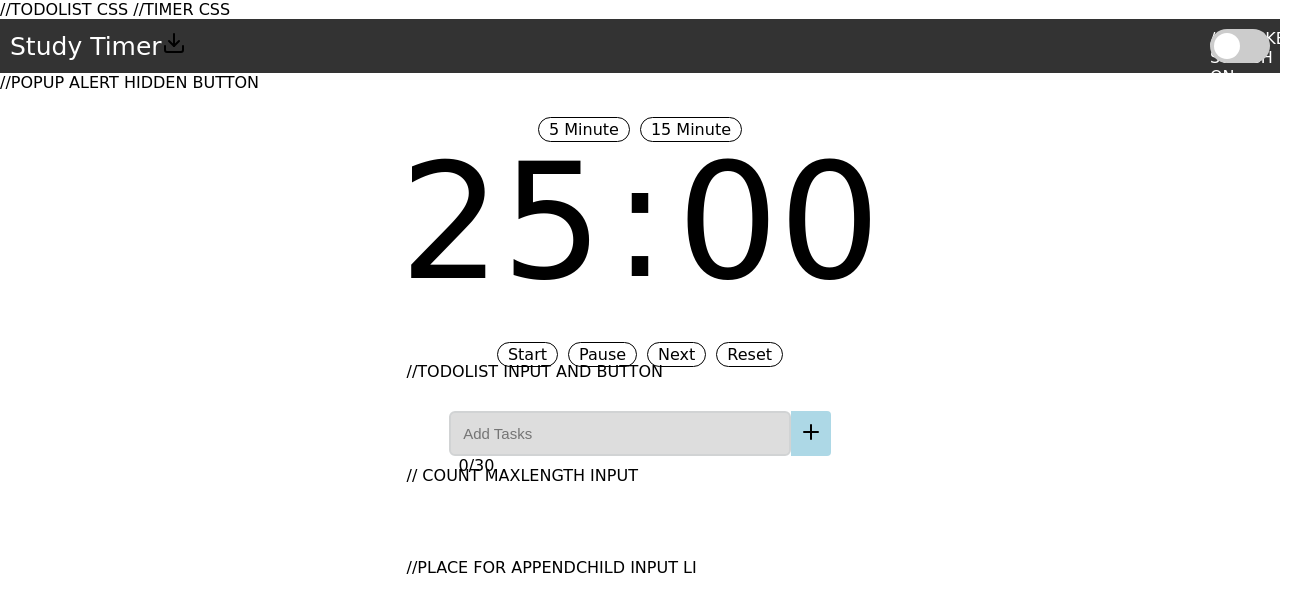
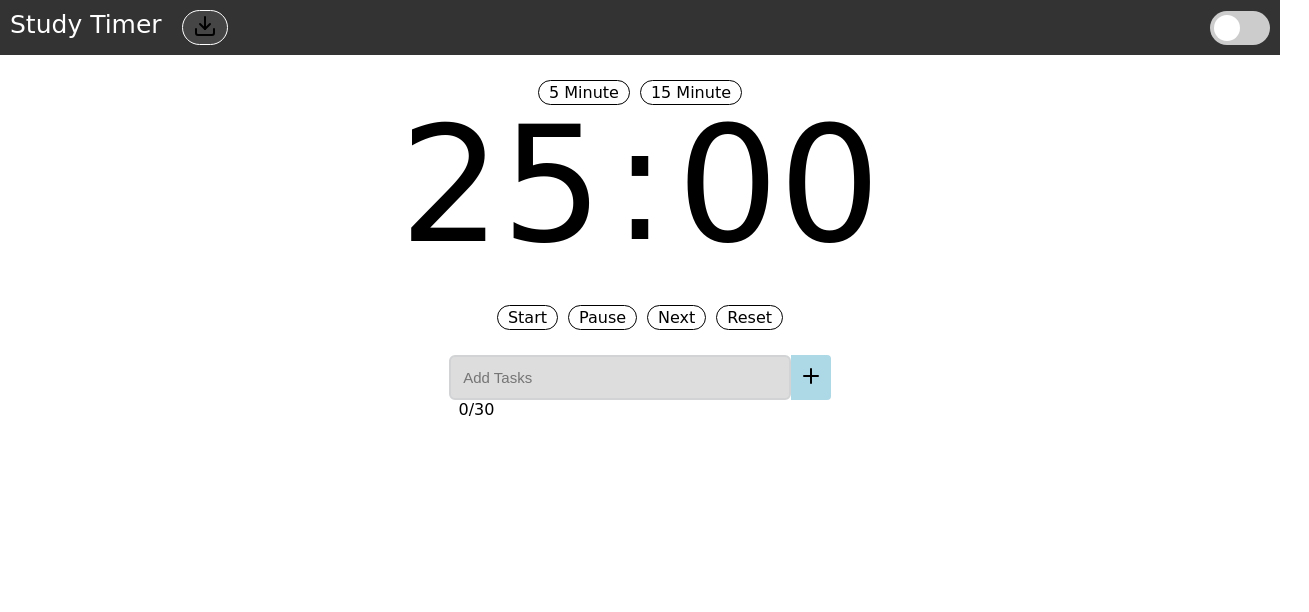
Before and after one commit to 01057057kim/Final-Project, a plain HTML site: page Index.html in a window 1280 px wide. Shown: the whole page, 1309 px wide, since content can reach past the window. Drawn offline with Linux system fonts and the light colour scheme; a web font is replaced by a local one.

Commit message:
Update Index.html

```diff
--- a/Index.html
+++ b/Index.html
@@ -4,12 +4,13 @@
 <head>
     <title>01057057-01057030-Final Project</title>
 </head>
-<link rel="stylesheet" href="todo.css">//TODOLIST CSS
-<link rel="stylesheet" href="alarm.css">//TIMER CSS
+<link rel="stylesheet" href="todo.css"><!--TODOLIST CSS -->
+<link rel="stylesheet" href="alarm.css"><!--TIMER CSS -->
 <style>
     @import url('https://fonts.googleapis.com/css2?family=Catamaran:wght@300&family=Gamja+Flower&display=swap');
 </style>
-<style> // DOWNLOAD PPT CSS
+   <!-- DOWNLOAD CSS -->
+<style>
     .download {
         display: flex;
         float: right;
@@ -40,46 +41,46 @@
     <header>
         <div>
             <label class="web">Study Timer<label class="download"><a href="PPT.pptx"download="01057057-01057030-Final.pptx"><img src="download.svg"></a></label></label></div>
-        <label class="switch">  //CHECKBOX SWITCH ON OFF FOR DARK AND LIGHT MODE
+        <label class="switch">  <!--CHECKBOX SWITCH ON OFF FOR DARK AND LIGHT MODE -->
             <input id="darkToggle" type="checkbox" class="darkToggle">
             <span for="darkToggle" class="slider round"></span>
         </label>
     </header>
-    <button id="myBtn">POPUP</button> //POPUP ALERT HIDDEN BUTTON
+    <button id="myBtn">POPUP</button> <!--POPUP ALERT HIDDEN BUTTON -->
     <div id="myModal" class="modal">
         <div class="modal-content">
             <span class="close">&times;</span>
             <p>Please Add Task</p>
         </div>
     </div>
-    <div class="timer-up">
+    <div class="timer-up"> <!-- TIMER 5/15 BREAK -->
         <button onclick="countInterval.fiveCount()">5 Minute</button>
         <button onclick="countInterval.fiveteenCount()">15 Minute </button>
     </div>
-    <div class="timer-text">
+    <div class="timer-text"><!-- TIMER 25:00 OR TEXT -->
         <div id="min">25</div>
         <div>:</div>
         <div id="sec">00</div>
     </div>
-    <div class="timer-down ">
+    <div class="timer-down "><!-- TIMER START RESTART ETC -->
         <button onclick="countInterval.startCount()">Start</button>
         <button onclick="countInterval.stopCount()">Pause</button>
         <button onclick="countInterval.resetCount()">Next</button>
         <button onclick="countInterval.reseteCount()">Reset</button>
     </div>
     <div class="center">
-        <div class="container"> //TODOLIST INPUT AND BUTTON
+        <div class="container"> <!--TODOLIST INPUT AND BUTTON -->
             <div class="newtask" id="newtask">
                 <form id="todo-form">
                     <input type="text" id="todo-input" placeholder="Add Tasks" maxlength="30">
                     <button type="submit"><img src="plus.svg"></button>
                 </form>
             </div>
-            <label class="count" id="counter"></label> // COUNT MAXLENGTH INPUT
-            <div id="todo-list"></div> //PLACE FOR APPENDCHILD INPUT LI
+            <label class="count" id="counter"></label> <!-- COUNT MAXLENGTH INPUT -->
+            <div id="todo-list"></div> <!--PLACE FOR APPENDCHILD INPUT LI -->
         </div>
     </div>
-    <audio id="myAudio"> // AUDIO EVERY 00.00 OR TIMER DONE
+    <audio id="myAudio"> <!-- AUDIO EVERY 00.00 OR TIMER DONE -->
         <source src="Alarm.wav" type="audio/wav">
     </audio>
 </body>
```
